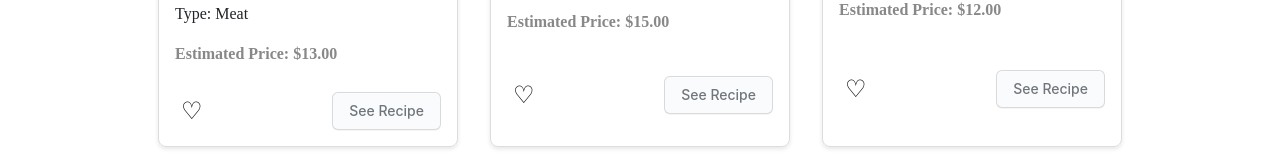
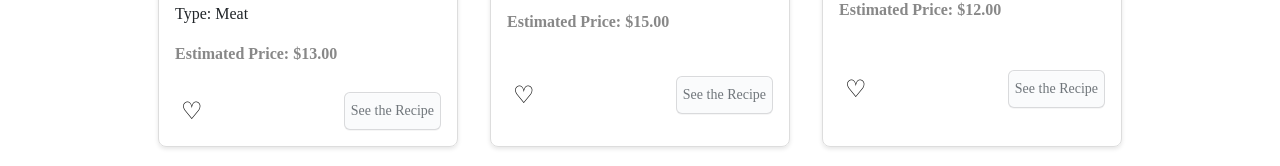
Before and after one commit to keyu1021/campus-budget-eats, a React (Create React App) app: page /findrecipe in a window 1280 px wide. Shown: the part 634-800 px from the top of the page. Built offline with nearby package versions, Linux system fonts and the light colour scheme; a web font is replaced by a local one.

Commit message:
add navigation to find recipe
turn into recipe

```diff
--- a/src/components/FindRecipe.js
+++ b/src/components/FindRecipe.js
@@ -216,7 +216,7 @@ function FindRecipe() {
                   className={styles.openButton}
                   onClick={() => openModal(recipe)}
                 >
-                  See Recipe
+                  See the Recipe
                 </button>
               </div>
             </li>
--- a/src/components/Ingredients.js
+++ b/src/components/Ingredients.js
@@ -1,6 +1,8 @@
 import React from "react";
 import styles from "../styles/Ingredients.module.css";
 import Navigation from "./assets/Navigation";
+import { useNavigate } from "react-router-dom";
+
 //import "../styles/Ingredients.css";
 
 const ingredientsData = [
@@ -122,12 +124,20 @@ const Ingredient = ({ name, price, unit, icon }) => (
 );
 
 const Ingredients = () => {
+  const navigate = useNavigate();
+
+  const goToFindRecipe = () => {
+    navigate("/findrecipe"); // Navigate to the FindRecipe route
+  };
+
   return (
     <React.Fragment>
       <Navigation />
       <div className={styles.ingredientsPage}>
         <h1 className={styles.ingredientsHeader}>Your Weekly Grocery Picks</h1>
-        <button className={styles.turnRecipesBtn}>Turn into Recipes</button>
+        <button className={styles.turnRecipesBtn} onClick={goToFindRecipe}>
+          Turn into Recipes
+        </button>
         <div className={styles.ingredientsContainer}>
           {ingredientsData.map((ingredient, index) => (
             <Ingredient
--- a/src/styles/FindRecipe.module.css
+++ b/src/styles/FindRecipe.module.css
@@ -132,13 +132,11 @@
   color: #70767b;
   cursor: pointer;
   display: inline-block;
-  font-family: -apple-system, system-ui, "Segoe UI", Helvetica, Arial,
-    sans-serif, "Apple Color Emoji", "Segoe UI Emoji";
   font-size: 14px;
   font-weight: 500;
   line-height: 20px;
   list-style: none;
-  padding: 6px 16px;
+  padding: 4px 6px;
   position: relative;
 }
 
--- a/src/styles/Ingredients.module.css
+++ b/src/styles/Ingredients.module.css
@@ -58,9 +58,9 @@
   text-transform: uppercase; /* Uppercase text for the button */
   font-weight: bold;
   text-decoration: none;
-  background-color: lightgrey; /* Blue */
+  background-color: rgb(214, 214, 214); /* Blue */
 }
 
 .turnRecipesBtn:hover {
-  background-color: lightblue; /* Darker blue on hover */
+  background-color: rgb(186, 186, 186); /* Darker blue on hover */
 }
```
